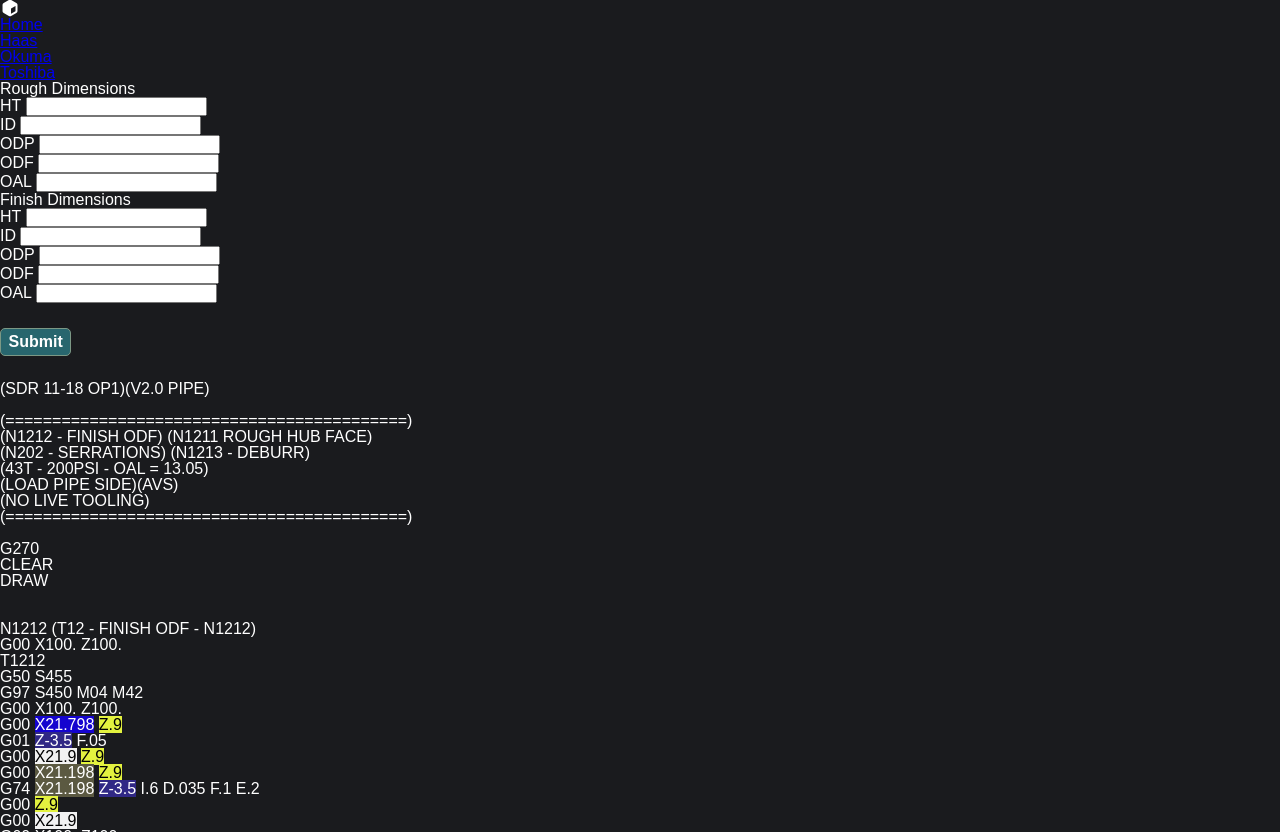
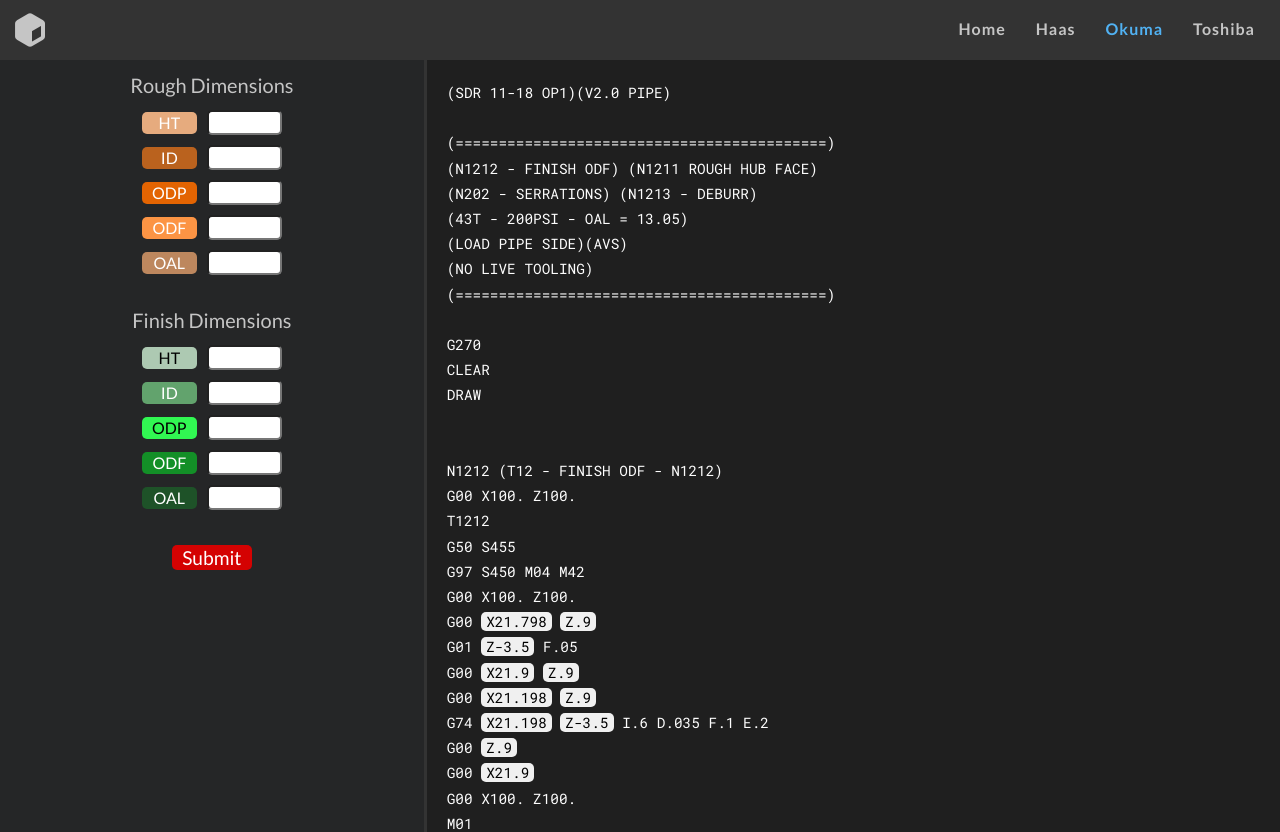
Before and after one commit to pjdwk/cnc-app, a plain HTML site: page okuma.html in a window 1280 px wide. Shown: the top 832 px of the page. Drawn offline with Linux system fonts and the light colour scheme.

Commit message:
update with grid

```diff
--- a/css/style.css
+++ b/css/style.css
@@ -1,323 +1,254 @@
 :root {
-  font-family: Arial, Helvetica, sans-serif;
+  --nav-grey: #333333;
+  --input-grey: #252627;
+  --code-grey: #1F1F1F;
+  --nav: #c5c5c5;
+  --active-nav: #FDFDFD;
+  --c-blue: #51B2F3;
   font-size: 16px;
-  background: #36454F;
-  color: #fff;
-  --blue-bg: #337ab7;
-  --black-1: rgba(22, 27, 34,1);
-  --black-2: rgb(13, 18, 24,1);
-  --ming: #28666e;
-  --metalic-seaweed: #368b96;
-  --morning-blue: rgba(124, 152, 133, 1);
-  --ash-grey: #afc0b4;
-  --sage: rgba(181, 182, 130, 1);
-  --white-bg: #ECEFF1;
-  --dark-bg-1: #161B22;
-  --dark-bg-2: #0D1218;
-  --dark-bg-3: #1a1b1e;
+  font-family: 'Lato', sans-serif;
+  /*
+  font-family: 'Lato', sans-serif;
+  font-family: 'Roboto Mono', monospace;
+  */
 
-  /* BTN COLLORS */
+  /* pill collors */
+  --g1-cambridge-blue: #adc9b2ff;
+  --g2-forest-green-crayola: #62a36dff;
+  --g3-erin: #31f752ff;
+  --g4-forest-green-web: #138f27ff;
+  --g5-forest-green-traditional: #1e5228ff;
 
-  --btn-1: rgba(21, 4, 207, 1);
-  --btn-2: rgba(48, 40, 133, 1);
-  --btn-3: rgba(91, 89, 65, 1);
-  --btn-4: rgba(227, 242, 63, 1);
-  --btn-5: rgba(169, 184, 9, 1);
-  --btn-6: rgba(247, 159, 121, 1);
-  --btn-7: rgba(135, 182, 167, 1);
-  --btn-8: rgba(227, 240, 155, 1);
-  --btn-9: rgba(247, 208, 138, 1);
-  --btn-10: rgba(122, 114, 214, 1);
-  --btn-calc: rgba(242, 242, 242,1);
+  --o1-tumbleweed: #e6ab7eff;
+  --o2-alloy-orange: #ba621eff;
+  --o3-spanish-orange: #e36402ff;
+  --o4-deep-saffron: #fc9444ff;
+  --o5-raw-sienna: #bd875eff;
 }
 
-* {
-  display: border-box;
-  margin: 0;
-  padding: 0;
-
+.btn {
+  /* -webkit-box-shadow: 2px 2px 4px 0px #fff;
+box-shadow: 2px 2px 4px 0px #fff; */
+  background-color: #F0F0F0;
+  color: #000;
+  text-align: center;
+  border-radius: 5px;
+  padding: 0 5px;
 }
 
- textarea:focus, input:focus {
-   border: none;
-   outline: none;
-  }
-
-  .c-btn {
-    padding: 2px 8px;
-    border-radius: 10px;
-    color: white;
-    -webkit-box-shadow: 3px 3px 3px -1px #000000;
-    box-shadow: 3px 3px 3px -1px #000000;
-    margin: 0 3px;
-    text-align: center;
-    background: #333;
-
-  }
-
-  .btn-1 {
-    background: var(--btn-1);
-  }
-  .btn-2 {
-    background: var(--btn-2);
-  }
-  .btn-3 {
-    background: var(--btn-3);
-  }
-  .btn-4 {
-    background: var(--btn-4);
-    color: #000;
-  }
-  .btn-5 {
-    background: var(--btn-5);
-    color: #000;
-  }
-  .btn-6 {
-    background: var(--btn-6);
-    color: #000;
-  }
-  .btn-7 {
-    background: var(--btn-7);
-    color: #000;
-  }
-  .btn-8 {
-    background: var(--btn-8);
-    color: #000;
-  }
-  .btn-9 {
-    background: var(--btn-9);
-    color: #000;
-  }
-  .btn-10 {
-    background: var(--btn-10);
-  }
-
-  .btn-calc {
-    color: #000;
-    background: var(--btn-calc)
-  }
-
-
-body {
-  background: var(--dark-bg-3);
-  /* display: flex; */
-}
-
-.main-section {
-  display: flex;
-  /* flex-direction: column; */
-}
-
-
-.containter {
-  display: flex;
-  background: var(--white-bg);
-  color: var(--black-1);
-  flex-direction: column;
-  height: 100%;
-  padding: 10px 15px auto 15px;
-  width: 400px;
-}
-
-.main-nav-container {
-   display: flex;
-   justify-content: flex-end;
-   align-items: center;
-   width: 100%;
-   border-bottom: 1px solid #333;
-   background: var(--dark-bg-1);
-   font-size: 16px;
-   height: 60px;
-}
-
-.page-title {
-  font-size: 1.rem;
-  text-align: center;
-  margin-left: 25px;
-}
-
-.main-nav {
-  display: flex;
-  justify-content: flex-end;
-  align-items: center;
-  /* height: 100%; */
-  width: 100%;
-  padding: 0 20px;
-
-}
-.main-nav a {
-  text-decoration: none;
-  color: #000;
-  /* font-size: .9rem; */
-}
-
-.submit-container {
-  display: flex;
-  justify-content: center;
-  align-items: center;
-  background-color: var(--dark-bg-2);
-}
-
-.submit-btn {
-  width: 8ch;
-  border: 1px solid var(--morning-blue);
-  border-radius: 5px;
-  text-align: center;
-  padding: 5px;
-  margin: 25px 0;
-  font-weight: 600;
-  cursor: pointer;
-  background: var(--ming);
+.btn--o1 {
+  background: var(--o1-tumbleweed);
   color: #fff;
 }
-
-.submit-btn:hover {
-  background: var(--metalic-seaweed);
-  color: white;
-  border: 1px solid var(--ash-grey);
-}
-
-.main-nav__item {
-  list-style-type: none;
-  font-weight: 700;
-  display: flex;
-  align-items: center;
-  /* font-size: 1.rem; */
-  font-weight: 500;
-  margin: 15px;
-  padding: 5px 10px;
-  border-bottom: 2px solid var(--dark-bg-1);
+.btn--o2 {
+  background: var(--o2-alloy-orange);
   color: #fff;
 }
-
-.main-nav__item:hover {
-  border-bottom: 2px solid var(--ming);
-  /* color: var(--blue-bg); */
-  cursor: pointer;
+.btn--o3 {
+  background: var(--o3-spanish-orange);
+  color: #fff;
+}
+.btn--o4 {
+  background: var(--o4-deep-saffron);
+  color: #fff;
+}
+.btn--o5 {
+  background: var(--o5-raw-sienna);
+  color: #fff;
+}
+.btn--g1 {
+  background: var(--g1-cambridge-blue);
+  /* color: #fff; */
+}
+.btn--g2 {
+  background: var(--g2-forest-green-crayola);
+  color: #fff;
+}
+.btn--g3 {
+  background: var(--g3-erin);
+  /* color: #fff; */
+}
+.btn--g4 {
+  background: var(--g4-forest-green-web);
+  color: #fff;
+}
+.btn--g5 {
+  background: var(--g5-forest-green-traditional);
+  color: #fff;
 }
 
 
 
-/* .hr-line {
-  height: 21px;
-  background: blue;
-  width: 100%;
-} */
 
-.inputs {
-  display: flex;
-  background: var(--dark-bg-2);
-  align-items: center;
-  flex-direction: column;
+/* remove input numbers arrows */
+  /* Chrome, Safari, Edge, Opera */
+  input::-webkit-outer-spin-button,
+  input::-webkit-inner-spin-button {
+    -webkit-appearance: none;
+    margin: 0;
+  }
+
+  /* Firefox */
+  input[type=number] {
+    -moz-appearance: textfield;
+  }
+
+body {
+  background-color: var(--input-grey);
+  display: grid;
+  grid-template-columns: 1fr 1fr 1fr 1fr 1fr 1fr 1fr 1fr 1fr 1fr 1fr 1fr;
 }
 
-.inputs-section {
+.header {
+  grid-column: 1/13;
+  height: 60px;
   display: flex;
-  /* height: 100%; */
-  padding: 10px 10px;
+  justify-content: space-between;
   align-items: center;
-  flex-direction: column;
-  font-size: .9rem;
+  padding: 0 10px;
+  background-color: var(--nav-grey);
+  color: var(--nav);
+  position: fixed;
+  top: 0;
+  left: 0;
+  width: 100%;
 }
 
-.inputs__heading {
-  display: flex;
-  font-size: 1.1rem;
-  font-weight: 500;
-  align-items: flex-end;
-  color: #fff;
-  margin-bottom: 10px;
+.header-icon .fa-solid {
+  font-size: 2rem;
 }
 
-.input__item {
+.nav {
   display: flex;
-  /* flex-direction: column; */
-  margin: 5px 10px;
   align-items: center;
-
 }
 
-.input_item-head {
-  /* margin: 5px; */
-  font-weight: 500;
-  /* font-size: .9rem; */
-  min-width: 15ch;
-  display: flex;
-  align-items: center;
-  justify-content: center;
-  /* padding: 0; */
-  height: 1.4rem;
-}
-
-.input__item input {
-  border-radius: 5px;
-  border: none;
-  padding: 3px 10px;
-  height: 1.4rem;
-  width: 15ch;
-  color: var(--black-1);
-  border: 1px solid var(--black-2);
-  /* font-size: .9rem; */
-  /* margin: 5px 0 10px 0; */
-}
-
-.main-code {
-  width: 800px;
-  padding: 20px 0 20px 20px;
-  /* margin: 0 auto 0 auto; */
-  line-height: 1.85;
-  font-size: .8rem;
-  clear: both;
-  background: var(--dark-bg-1);
+.nav a {
+  text-decoration: none;
+  margin: 0 5px;
 }
 
 
 
-.rough-odf {
-/*   background: rgba(0, 100, 0, .4); */
+.nav-item {
+  padding: 4px 10px;
+  color: var(--nav);
+  font-size: 1.rem;
+  font-weight:600;
+  letter-spacing: 1px;
+  border-bottom: 2px solid var(--nav-grey);
 }
 
-.rough-odf--add {
-/*   background: rgba(100, 0, 0, .6); */
+.nav a:hover .nav-item{
+  color: var(--c-blue);
+  border-bottom: 2px solid var(--c-blue);
 }
 
-.z-start-odf {
-/*  background: rgba(0, 100, 100, .4); */
+.home  *.nav-home,
+.haas *.nav-haas,
+.okuma *.nav-okuma,
+.toshiba *.nav-toshiba {
+  color: var(--c-blue);
+
 }
-
-.hub-t {
-/*   background: rgba(100, 100, 0, .4); */
+.home a:hover *.nav-home,
+.haas a:hover *.nav-haas,
+.okuma a:hover *.nav-okuma,
+.toshiba a:hover *.nav-toshiba {
+  color: var(--c-blue);
+  border-bottom: 2px solid var(--nav-grey);
 }
-
-.finish-odf {
-/*  background: rgba(33, 33, 33, .4); */
+.main {
+  grid-column: 1/13;
+  display: grid;
+  grid-template-columns: 1fr 1fr 1fr 1fr 1fr 1fr 1fr 1fr 1fr 1fr 1fr 1fr;
+  padding-top: 60px;
 }
-
-@media only screen and (max-width: 1000px) {
-  /* .inputs {
-    flex-direction: column;
-    align-items: flex-start;
-  } */
-}
-
-@media only screen and (max-width: 700px) {
+.aside {
+  grid-column: 1/5;
+  background: var(--input-grey);
+  color: var(--nav);
+  border-right: 3px solid #333;
 
 }
 
-@media only screen and (max-width: 1000px) {
-  /* .main-nav-container {
-    font-size: 25px;
+.form {
+  display: flex;
+  flex-direction: column;
+  align-items: center;
+}
+
+.form-section {
+  display: flex;
+  flex-direction: column;
+  align-items: center;
+  padding: 15px 0;
+}
+
+.form-section {
+  /* width: 100%; */
+}
+
+
+.form-head {
+  font-size: 1.25rem;
+  margin-bottom: 10px;
+
+}
+.form-sec-input-sec {
+  display: flex;
+  margin: 5px 0;
+  align-items: center;
+}
+
+.form-sec-input-sec label {
+  width: 55px;
+  margin-right: 5px;
+  padding: 3px 7px;
+}
+
+.form-sec-input-sec input {
+  width: 75px;
+  margin-left: 5px;
+  padding: 3px 7px;
+  border-radius: 5px;
+}
+
+.submit-btn {
+  border: none;
+  font-size: larger;
+  background: #d40202;
+  margin: 15px 0;
+  color: #fff;
+  padding: 3px 10px;
+  cursor: pointer;
+}
+
+.submit-btn:hover {
+  background: #fa2828;
+}
+
+.code-sec {
+  grid-column: 5/13;
+  background: var(--code-grey);
+  font-family: 'Roboto Mono', monospace;
+  color: var(--active-nav);
+  padding:20px;
+  line-height: 1.75;
+  font-size: .9rem;
+  /* word-wrap: normal; */
+}
+
+
+@media screen and (max-width: 600px) {
+
+  .aside {
+    grid-column: 1/6;
   }
 
-  .main-nav__item {
-    flex-grow: 3;
+  .code-sec {
+    grid-column: 6/13;
   }
 
-  .main-section {
-   flex-direction: column;
- }
 
- .inputs-section {
-   flex-grow: 3;
- } */
 }
```
